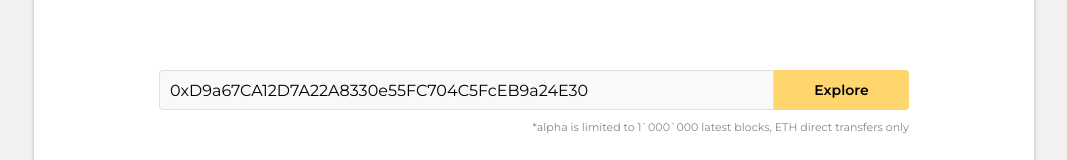
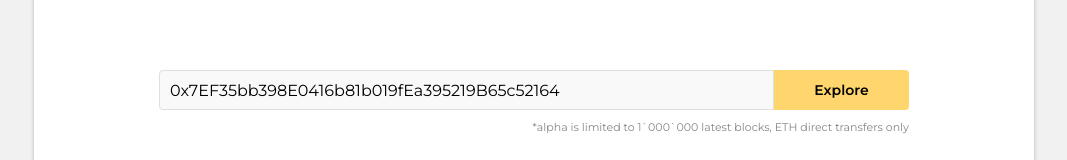
Before and after one commit to Sxela/NodeBook-frontend, a Vue app: page / in a window 1280 px wide. Shown: the part 448-608 px from the top of the page, without its empty margins (106-1173 px from the left). Built offline with nearby package versions, Linux system fonts and the light colour scheme.

Commit message:
Update IndexPage.vue

```diff
--- a/src/components/IndexPage.vue
+++ b/src/components/IndexPage.vue
@@ -31,7 +31,7 @@ export default {
     data ()
     {
         return {
-          input_val : '0xD9a67CA12D7A22A8330e55FC704C5FcEB9a24E30'
+          input_val : '0x7EF35bb398E0416b81b019fEa395219B65c52164'
         }
     },
     components:{
```
